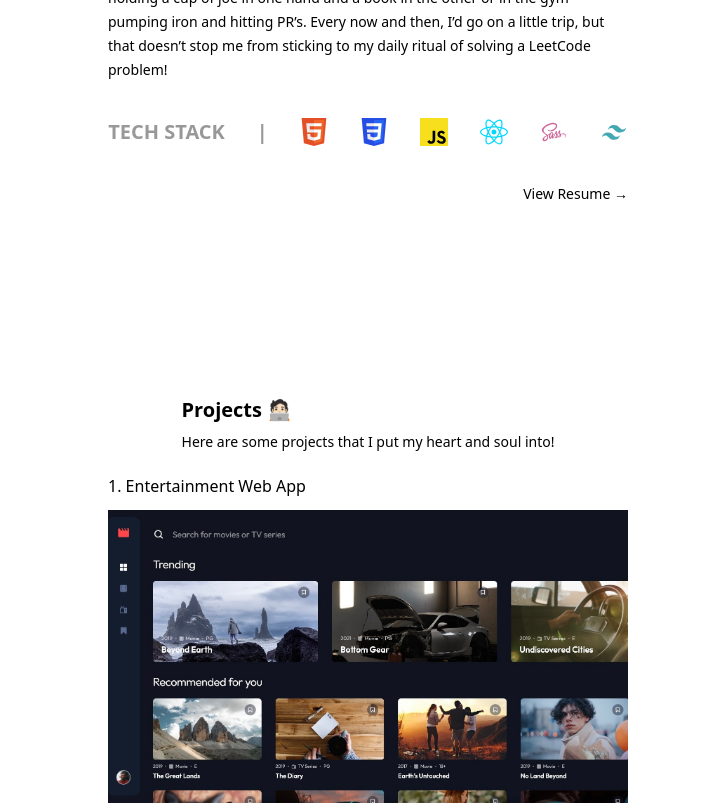
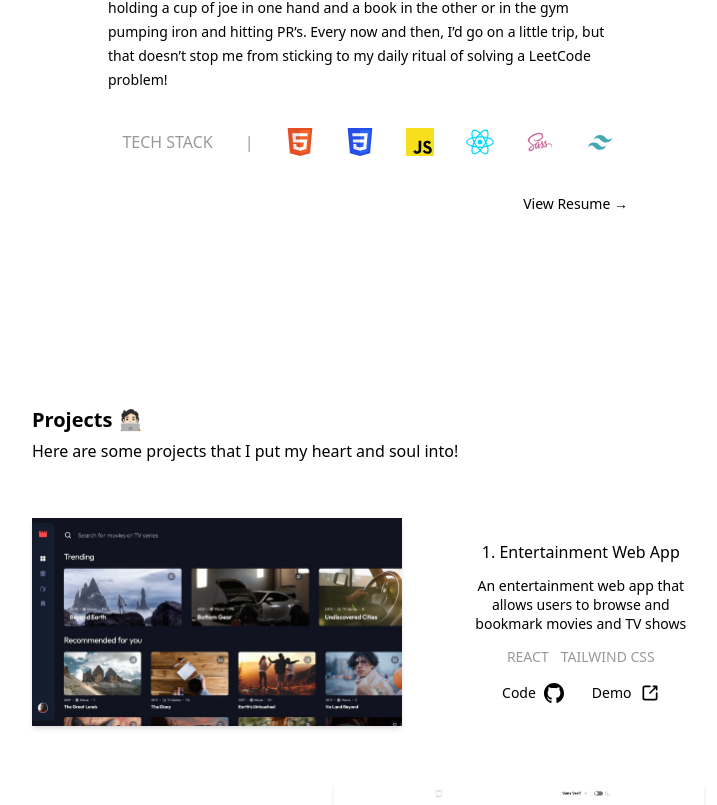
Before and after one commit to cjoak1028/cjoak1028.github.io, a React (Vite) app: page / in a window 1280 px wide. Shown: the part 1220-2025 px from the top of the page, without its empty margins (272-989 px from the left). Built offline with nearby package versions, Linux system fonts and the light colour scheme.

Commit message:
Made projects section responsive to desktop

```diff
--- a/src/components/About.jsx
+++ b/src/components/About.jsx
@@ -34,10 +34,10 @@ const About = () => {
         ritual of solving a LeetCode problem!
       </p>
       <div className="flex flex-row items-center justify-center sm:gap-8 font-medium">
-        <h2 className="heading-md uppercase hidden sm:inline-block opacity-40">
+        <h2 className="heading-sm uppercase hidden sm:inline-block opacity-40">
           Tech Stack
         </h2>
-        <span className="heading-md hidden sm:block opacity-40">|</span>
+        <span className="heading-sm hidden sm:block opacity-40">|</span>
         <ul className="flex flex-row gap-6 sm:gap-8 py-4">
           {Object.entries(logos).map(([key, value]) => (
             <li key={key}>
--- a/src/components/Hero.jsx
+++ b/src/components/Hero.jsx
@@ -3,7 +3,7 @@ import { TypeAnimation } from "react-type-animation";
 
 const Hero = () => {
   return (
-    <section className="h-[calc(100vh-6.875rem)] sm:h-[calc(100vh-8.875rem)] pl-10 sm:pl-16 lg:pl-36 2xl:pl-80 flex items-center bg-white w-full">
+    <section className="h-[calc(100vh-6.25rem)] sm:h-[calc(100vh-8.25rem)] pl-10 sm:pl-16 lg:pl-36 2xl:pl-80 flex items-center bg-white w-full">
       <div className="-translate-y-10">
         <img
           src={HeroImage}
--- a/src/components/Projects.jsx
+++ b/src/components/Projects.jsx
@@ -19,10 +19,10 @@ const Projects = () => {
   const [data, loading, error] = useFetchData(path);
 
   return (
-    <section className="py-24 flex flex-col gap-10 sm:gap-5 max-w-[32.5rem] items-center">
-      <div>
+    <section className="py-24 flex flex-col gap-10 md:gap-14 items-center max-w-96 md:max-w-2xl">
+      <div className="w-full">
         <h2 className="heading-md mb-2">Projects 🧑🏻‍💻</h2>
-        <h3 className="heading-sm">
+        <h3 className="heading-sm leading-snug ">
           Here are some projects that I put my heart and soul into!
         </h3>
       </div>
@@ -41,6 +41,7 @@ const Projects = () => {
               stack={stack}
               repoLink={repoLink}
               demoLink={demoLink}
+              reverse={index % 2 !== 0}
             />
           );
         })}
@@ -55,32 +56,45 @@ const Project = ({
   stack,
   repoLink,
   demoLink,
+  reverse,
 }) => {
   return (
-    <div className="flex flex-col items-center gap-3">
-      <h4 className="text-base font-medium self-start">{title}</h4>
-      <img className="w-full h-auto" src={thumbnail} />
+    <div
+      className={`flex flex-col gap-3 md:gap-14 ${
+        reverse ? "md:flex-row-reverse" : "md:flex-row"
+      }`}
+    >
+      <div className="flex flex-col gap-3 md:w-3/5">
+        <h4 className="text-base font-medium self-start md:hidden">{title}</h4>
+        <img className="w-full h-auto shadow-md" src={thumbnail} />
+      </div>
+      <div className="flex flex-col gap-3 items-center md:w-2/5 md:justify-between md:h-5/6 self-center">
+        <h4 className="text-base font-medium hidden md:block text-center">
+          {title}
+        </h4>
         <p className="text-center leading-snug font-light">{description}</p>
-      <ul className="flex flex-row gap-3 opacity-60 uppercase">
+
+        <ul className="flex flex-row gap-3 opacity-40 uppercase">
           {stack.map((tech, index) => (
             <li key={`${tech}${index}`}>{tech}</li>
           ))}
         </ul>
         <div className="flex flex-row gap-7">
           <a
-          className="flex flex-row items-center gap-2 font-medium hover:opacity-60 cursor-pointer"
+            className="flex flex-row items-center gap-2 hover:opacity-60 cursor-pointer font-normal"
             href={repoLink}
           >
             Code <img src={GithubLogo} className="h-5" />
           </a>
           <a
-          className="flex flex-row items-center gap-2 font-medium hover:opacity-60 cursor-pointer"
+            className="flex flex-row items-center gap-2 hover:opacity-60 cursor-pointer font-normal"
             href={demoLink}
           >
             Demo <img src={ExtLinkIcon} className="h-5" />
           </a>
         </div>
       </div>
+    </div>
   );
 };
 
--- a/src/index.css
+++ b/src/index.css
@@ -39,6 +39,7 @@
     line-height: 1;
     font-size: 0.875rem;
     line-height: 1.5rem;
+    @apply font-light
   }
 
   ol, ul {
@@ -101,6 +102,9 @@
 
   .heading-sm {
     font-size: 0.875rem;
-    @apply font-medium;
+
+    @media (width >= 640px) {
+      font-size: 1rem;
+    }
   }
 }
```
Lines whose indentation alone changed are shown as unchanged.
